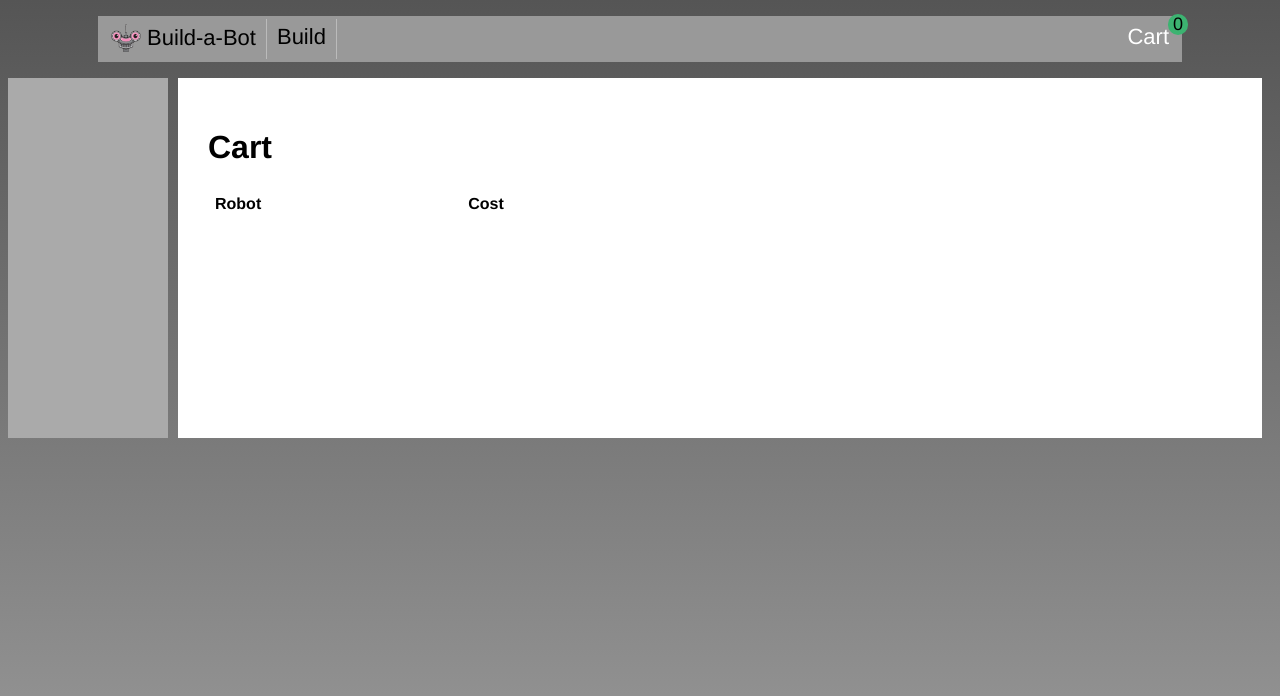
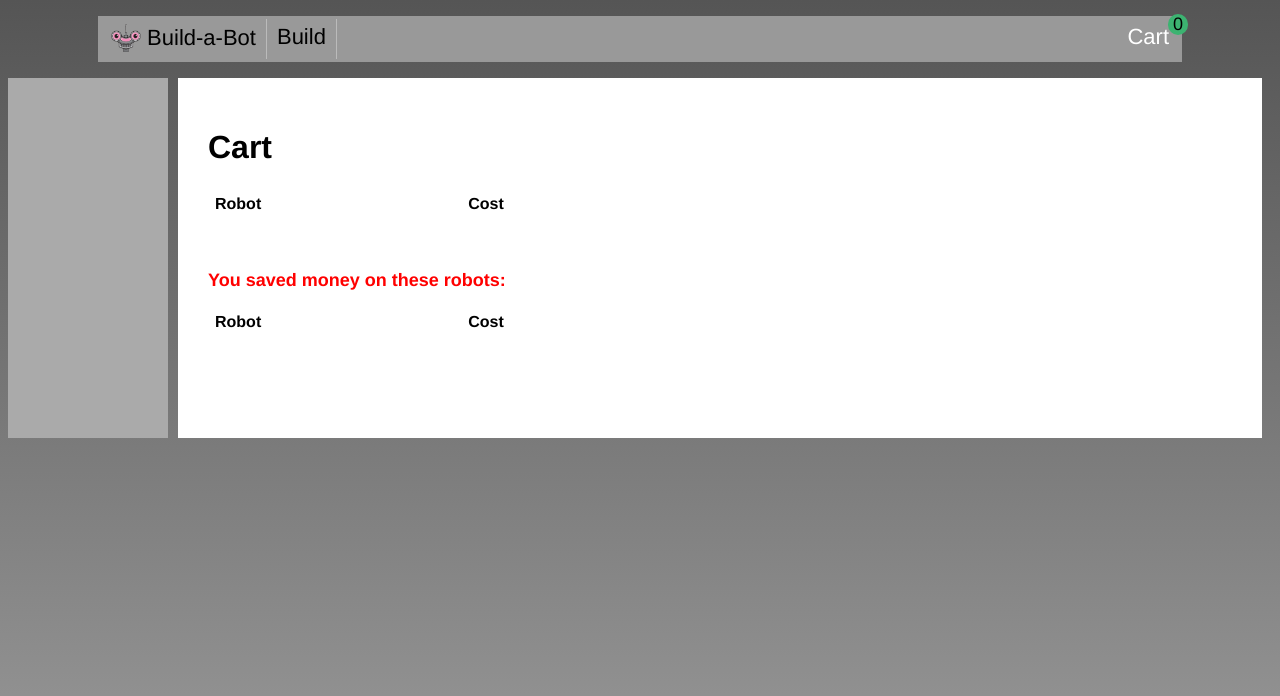
Before and after one commit to renemagitte/build-a-bot, a Vue app: page /cart in a window 1280 px wide. Shown: the top 696 px of the page. Built offline with nearby package versions, Linux system fonts and the light colour scheme.

Commit message:
Managing State and Server Communication with Vuex : Using Vuex Getters to Return Calculated Data

```diff
--- a/src/cart/ShoppingCart.vue
+++ b/src/cart/ShoppingCart.vue
@@ -23,6 +23,31 @@
         </tr>
       </tbody>
     </table>
+
+  <h2 class="saleItems">You saved money on these robots:</h2>
+    <table>
+      <thead>
+        <tr>
+          <th class="robot-title">
+            Robot
+          </th>
+          <th class="cost">
+            Cost
+          </th>
+        </tr>
+      </thead>
+      <tbody>
+        <tr v-for="(robot, index) in cartSaleItems" :key="index">
+          <td class="robot-title">
+            {{robot.head.title}}
+          </td>
+          <td class="cost">
+            {{robot.cost}}
+          </td>
+        </tr>
+      </tbody>
+    </table>
+
  </div>
 </template>
 
@@ -32,7 +57,10 @@
   computed: {
     cart() {
       return this.$store.state.cart;
-    }
+    },
+    cartSaleItems() {
+      return this.$store.getters.cartSaleItems;
+    },
   },
 };
 </script>
@@ -48,4 +76,10 @@
   .cost {
     text-align: right;
   }
+
+  .saleItems {
+    margin-top: 50px;
+    font-size: 18px;
+    color: red;
+  }
 </style>
--- a/src/store/index.js
+++ b/src/store/index.js
@@ -12,4 +12,9 @@
       state.cart.push(robot);
     },
   },
+  getters: {
+    cartSaleItems(state) {
+      return state.cart.filter(item => item.head.onSale);
+    },
+  },
 });
```
Also changed, not shown: src/build/RobotBuilder.vue.
